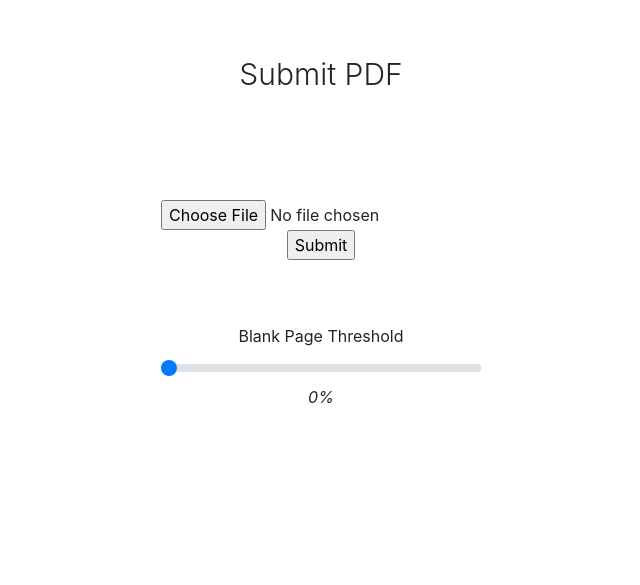
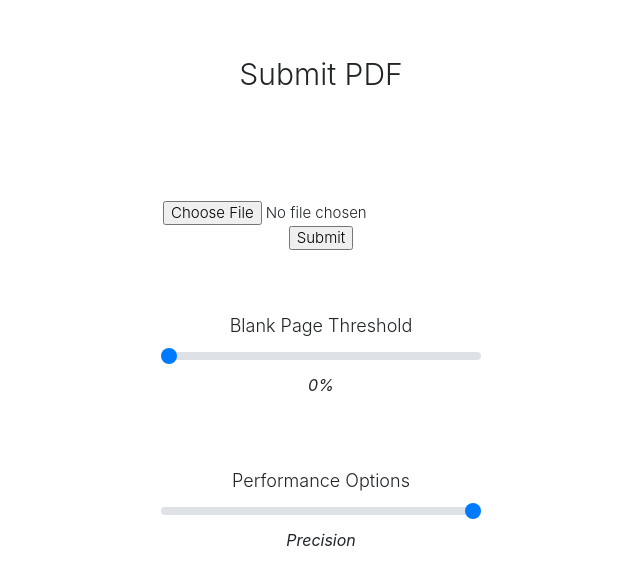
Before and after one commit to marwannasar/pdf_blank_remover, a Flask app: page / in a window 1280 px wide. Shown: the part 188-773 px from the top of the page, without its empty margins (319-959 px from the left). Run offline with Flask 2, Linux system fonts and the light colour scheme; some libraries are stand-ins or nearby versions.

Commit message:
preformance options

```diff
--- a/main.py
+++ b/main.py
@@ -29,9 +29,9 @@ def home():
 def post_upload():
     return render_template("/upload.html")
 
-@app.route("/downloadfile/<filename>/<threshold>", methods=["GET"])
+@app.route("/downloadfile/<filename>/<threshold>/<performance>", methods=["GET"])
 def download_file(filename, threshold):
-    if (process(filename, uploads_path+"\\", downloads_path, images_path, float(threshold)/100) == -1):
+    if (process(filename, uploads_path+"\\", downloads_path, images_path, float(threshold)/100) == -1, performance):
         return render_template('falseoutput.html')
     return render_template('upload.html',value="fixed_"+filename)
 
@@ -44,11 +44,12 @@ def return_files_tut(filename):
 def upload():
     file = request.files["file"]
     threshold = request.form["threshold"]
+    performance = request.form["performance"]
     if (correct_name(file.filename)):
         #file.save(os.path.join(app.config["uploads_path"], file.filename[:-4] + "-input.pdf"))
         currentDate = str(datetime.datetime.now()).replace(":","-").replace(" ", "")
         file.save(os.path.join(THIS_FOLDER, uploads_path, file.filename[:-4] + "-" + currentDate+ "-input.pdf"))
-        return redirect("/downloadfile/" + file.filename[:-4] + "-" + currentDate + "-input.pdf/" + threshold )
+        return redirect("/downloadfile/" + file.filename[:-4] + "-" + currentDate + "-input.pdf/" + threshold + "/" + performance )
 
 
 if __name__ == "__main__":
--- a/static/styles/style.css
+++ b/static/styles/style.css
@@ -1,3 +1,11 @@
+input{
+    font-size:15px !important;
+}
+
+button{
+    padding: 5px;
+}
+
 .title-container, .body-container{
     text-align: center;
     margin-top: 50px;
--- a/templates/falseoutput.html
+++ b/templates/falseoutput.html
@@ -12,7 +12,7 @@
       <br>
       <p>The threshold may have been too high, or your entire PDF is blank.</p>
       <a href="../../">
-        <button class='btn btn-default'>Go Back</button>
+        <button class='btn btn-dark'>Go Back</button>
       </a>
     </div>
   </body>
--- a/templates/index.html
+++ b/templates/index.html
@@ -7,19 +7,40 @@
     <link rel='stylesheet' type='text/css' href= "{{ url_for('static',filename='styles/style.css') }}"/>
   </head>
   <body>
+    <script>
+      performanceData = {
+        0: "Precision",
+        1: "Balance",
+        2: "Speed"
+      };
+      window.onload = function(){
+        document.getElementById("performance").oninput = function(){
+          document.getElementById('perfValLabel').innerHTML = performanceData[this.value];
+        }
+      };
+
+    </script>
     <div class="title-container">
       <h1 class="display-3"> Remove blank pages in your PDF </h1>
     </div>
     <div class="body-container">
         <label class="display-4" id="submit">Submit PDF</label>
         <div class="submit-container">
-          <form id="uploadbanner" enctype="multipart/form-data" method="POST" action="/api/v1.0/tasks/render/">
-            <input id="fileupload" name="file" type="file" />
-            <input type="submit" value="Submit" id="Submit" />
+          <form class="form-group" id="uploadbanner" enctype="multipart/form-data" method="POST" action="/api/v1.0/tasks/render/">
+            <input  class="display-4" id="fileupload" name="file" type="file" />
+            <input class="display-4" type="submit" value="Submit" id="Submit" />
             <div class="options-container">
-              <label for="customRange1">Blank Page Threshold</label>
-              <input value="0" name="threshold" type="range" min="0" max="100" class="custom-range" id="threshold" oninput="document.getElementById('rangeValLabel').innerHTML = this.value + '%';">
-              <em id="rangeValLabel">0%</em>
+              <div class="threshold-container">
+                <label style="font-size:18px" class="display-4" for="customRange1">Blank Page Threshold</label>
+                <input value="0" name="threshold" type="range" min="0" max="100" class="custom-range" id="threshold" oninput="document.getElementById('rangeValLabel').innerHTML = this.value + '%';">
+                <em id="rangeValLabel">0%</em>
+              </div>
+              <br><br><br>
+                <div class="performance-container">
+                <label style="font-size:18px" class="display-4" for="customRange1">Performance Options</label>
+                <input value="2" name="performance" type="range" min="0" max="2" class="custom-range" id="performance">
+                <em id="perfValLabel">Precision</em>
+              </div>
             </div>
           </form>
       </div>
```
Also changed, not shown: templates/upload.html (+5 -5 lines).
